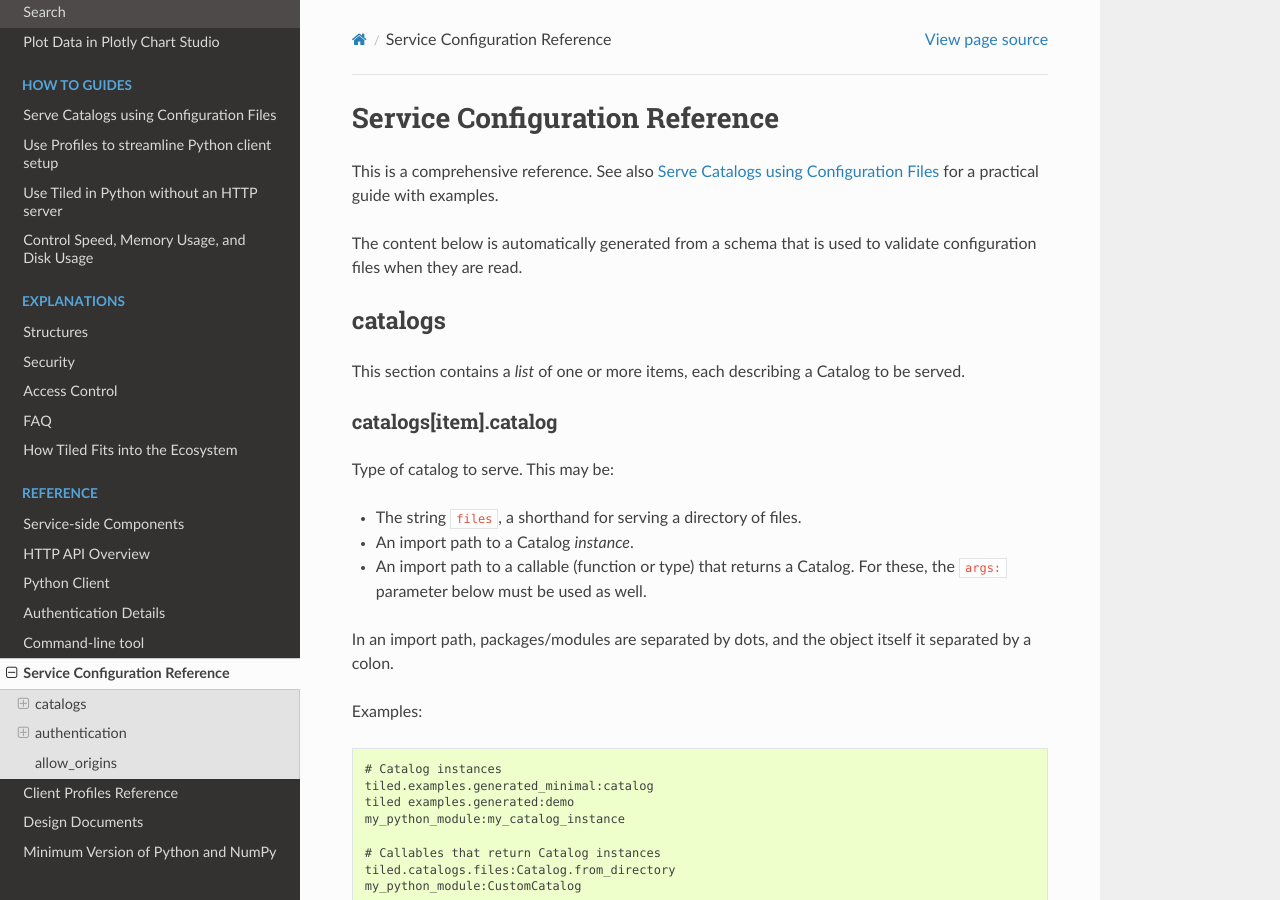
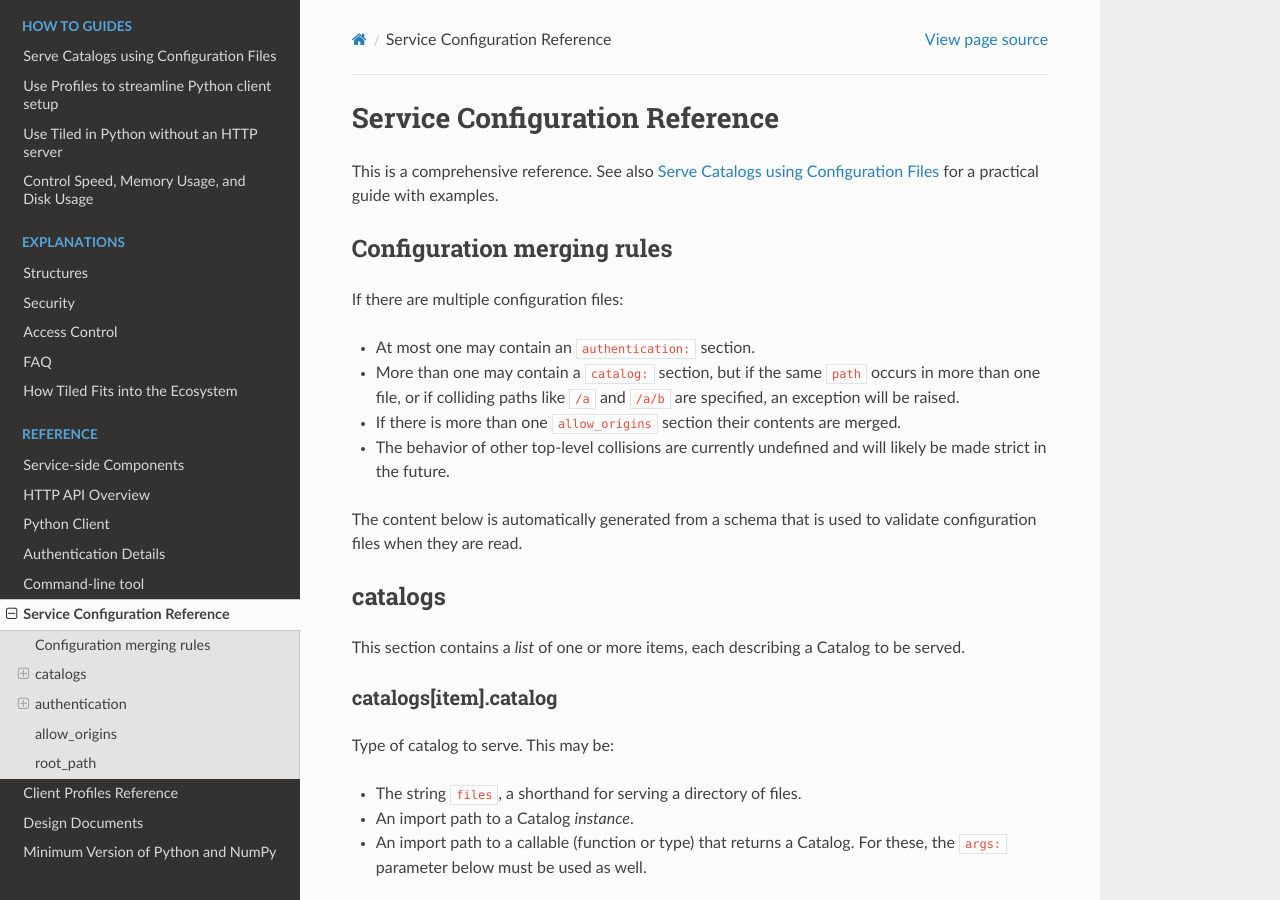
Before and after one commit to bluesky/tiled, a Sphinx documentation site: the page built from docs/source/reference/service-configuration.md, in a window 1280 px wide and 900 px high. Built offline with Sphinx 7.4.7 and the Read the Docs theme 2.0.0, drawn with Linux system fonts in a browser that asks for light colours; pages that are not in the unit, such as notebooks, are missing from menus; some of the changed text lies outside the part shown.

Commit message:
Improve profiles and configuration docs.

```diff
--- a/docs/source/reference/service-configuration.md
+++ b/docs/source/reference/service-configuration.md
@@ -8,8 +8,21 @@ orphan: true
 This is a comprehensive reference. See also {doc}`../how-to/configuration` for a
 practical guide with examples.
 
+## Configuration merging rules
+
+If there are multiple configuration files:
+
+* At most one may contain an ``authentication:`` section.
+* More than one may contain a ``catalog:`` section, but if the same ``path``
+  occurs in more than one file, or if colliding paths like ``/a`` and ``/a/b``
+  are specified, an exception will be raised.
+* If there is more than one ``allow_origins`` section their contents are merged.
+* The behavior of other top-level collisions are currently undefined and will
+  likely be made strict in the future.
+
 The content below is automatically generated from a schema that is used
 to validate configuration files when they are read.
+
 (schema_catalogs)=
 ## catalogs
 
@@ -198,3 +211,10 @@ Read more about Cross-Origin Resource Sharing (CORS)
 from Mozilla's web developer documentation.
 
 https://developer.mozilla.org/en-US/docs/Web/HTTP/CORS
+
+
+(schema_root_path)=
+## root_path
+
+Configure the application with a root_path when it is behind a proxy
+serving it on some path prefix.
```
Also changed, not shown: docs/source/how-to/configuration.md (+2 -7 lines), docs/source/how-to/profiles.md (+10 -1 lines), docs/source/reference/service-configuration-header.txt (+12 -0 lines).
